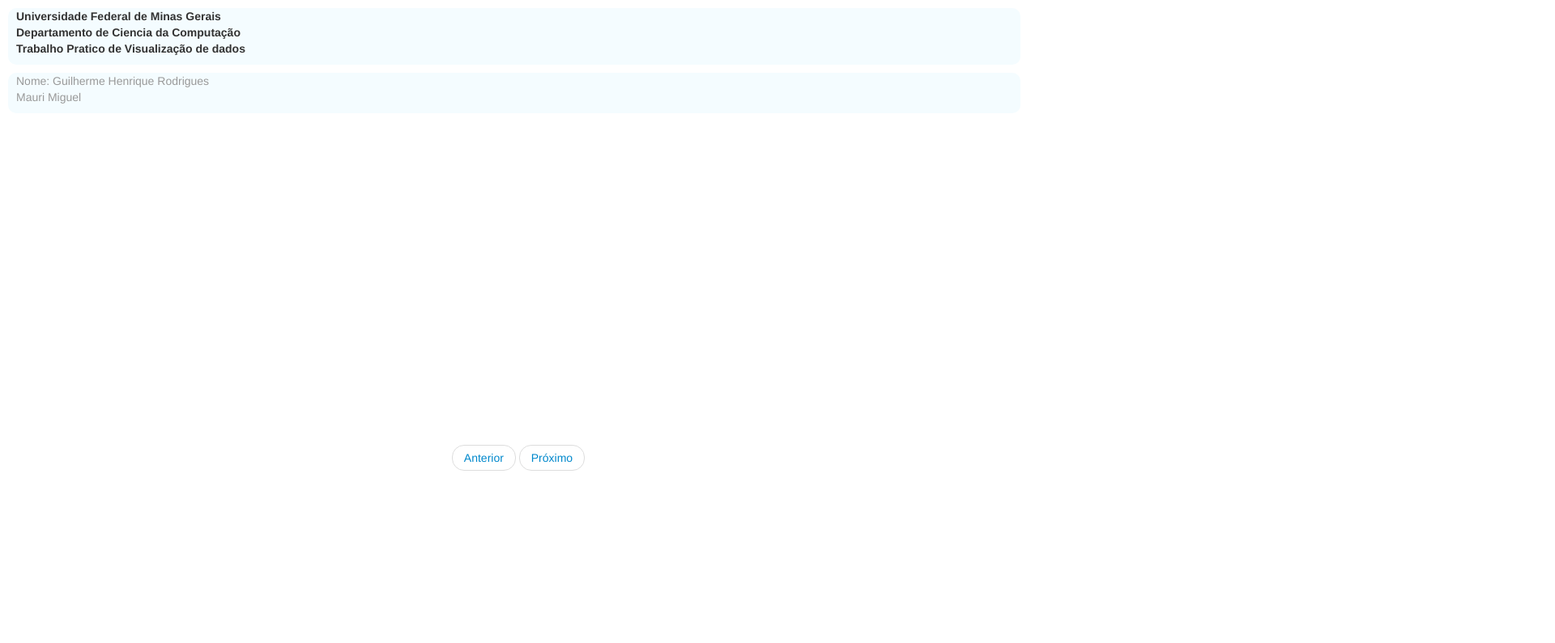
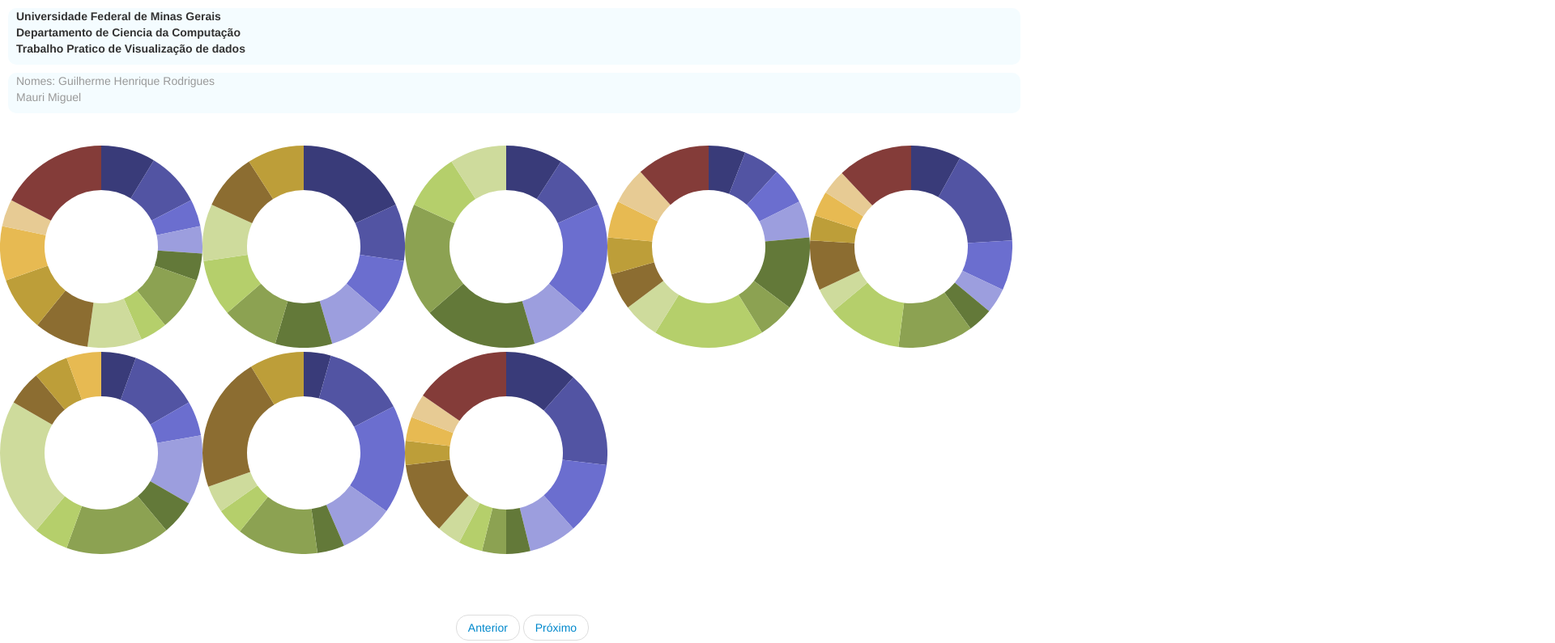
Before and after one commit to mmiguelcj/tp1-vd, a plain HTML site: page index.html in a window 1280 px wide. Shown: the top 795 px of the page at 81% size, 1920 px wide, since content can reach past the window. Drawn offline with nearby package versions, Linux system fonts and the light colour scheme.

Commit message:
css arrumado

```diff
--- a/index.css
+++ b/index.css
@@ -1,3 +1,39 @@
+html, body {
+	width: 2000px;
+	height: 1250px;
+}
+
+/*CSS DO hoover*/
+
+#grafico {
+	height: 80%;
+	position: relative;
+	width: 70%;
+}
+
+
+.tooltip {
+	background: #eee;
+	box-shadow: 0 0 5px #999999;
+	color: #333;
+	display: none;
+	font-size: 12px;
+	left: 130px;
+	padding: 10px;
+	position: absolute;
+	text-align: center;
+	top: 95px;
+	width: 80px;
+	z-index: 10;
+	opacity: 100;
+}
+
+#rect {
+	stroke-width: 2px;
+}
+
+
+
 .infor {
 	height: 70px;
 	max-width: 1250px;
@@ -11,7 +47,7 @@ top: 10px;
 }
 
 
-.grafico{
+.graficoOld{
 	height: 390px;
 	width: 1250px;
 	position:relative;
@@ -45,5 +81,24 @@ position:relative;
 .integ{
 	position:relative;
 	left: 10px;
+}
+
+.control{
+	height: 390px;
+	width: 1250px;
+	position:relative;
+	left: 20px;
+	right: 100px;
+	top: 50px;
+}
+
+#separador2{
+	height: 100px;
+	width: 1250px;
+	position:relative;
+}
+
+.bot{
+	position:center;
 
 }
--- a/index.html
+++ b/index.html
@@ -3,17 +3,22 @@
 <head>
 	<title>Donnuts</title>
 	<meta http-equiv="Content-Type" content="text/html; charset=UTF-8">
-<script src="js/d3.js" charset="utf-8"></script>
-<script src="http://code.jquery.com/jquery-1.11.2.min.js"></script>
-<script src="js/index.js"></script>
-<link rel="stylesheet" href="index.css">
 
 	<link href="bootstrap/css/bootstrap.min.css" rel="stylesheet">
 	<link href="bootstrap/css/bootstrap-responsive.min.css" rel="stylesheet">
 	<script type="text/javascript" src="./bootstrap/js/bootstrap.min.js"></script>
+
+	<script src="js/d3.js" charset="utf-8"></script>
+	<link rel="stylesheet" href="index.css">
+
+	<script src="http://code.jquery.com/jquery-1.11.2.min.js"></script>
+	<script src="js/index.js"></script>
+
+
 </head>
 
 <body>
+	<div id"site">
 		<div class = "cabecalho" id="infortitulo">
 			<div class = "infor" id="inforUni">
 				<div class = "integ">
@@ -34,24 +39,27 @@
 			<div class = "nomes" id="inforAluno">
 				<div class="muted">
 					<div class = "integ">
-				Nome: Guilherme Henrique Rodrigues <br> Mauri Miguel
+						Nomes: Guilherme Henrique Rodrigues <br> Mauri Miguel
 					</div>
 				</div>
 			</div>
 		</div>
 
+	<br>
+	<br>
 
-	<div id=visalizacao>
-		<div class = "grafico" id="grafico">
-
+	<div id = "grafico">
 	</div>
 
-		<div id=botoes>
-			<ul class="pager">
+	<div class = "control">
+		<div>
+			<div class= "bot" id= "botoes" >
+				<ul class= "pager" >
 					<li><a href="#">Anterior</a></li>
 					<li><a href="#">Próximo</a></li>
 				</ul>
 			</div>
 		</div>
+	</div>
 </body>
 </html>
--- /dev/null
+++ b/js/index.js
@@ -0,0 +1,90 @@
+function desenhaGrafo(dadosGrafo){
+
+	console.log(dadosGrafo);
+	var dadosPessoa;
+	//Arrumando dados para o Donnuts
+	//Para cada pessoa no grafico.
+	$.each(dadosGrafo, function (id_pessoa, pessoa){
+		dadosPessoa = [];
+		console.log(id_pessoa);
+		//Desenhe um grafico
+		$.each(pessoa, function(id_lugar, lugar){
+   			console.log(id_lugar, lugar);
+   			dadosPessoa.push({label : id_lugar, count : lugar.length});
+    	});
+
+        var width = 250;
+        var height = 250;
+        var radius = Math.min(width, height) / 2;
+        var donutWidth = 55;                            // NEW
+
+        var color = d3.scale.category20b();
+
+        var svg = d3.select('#grafico')
+          .append('svg')
+          .attr('width', width)
+          .attr('height', height)
+          .append('g')
+          .attr('transform', 'translate(' + (width / 2) + ',' + (height / 2) + ')');
+
+        var arc = d3.svg.arc()
+          .innerRadius(radius-donutWidth)
+          .outerRadius(radius);
+
+        var pie = d3.layout.pie()
+          .value(function(d) { return d.count; })
+          .sort(null);
+
+      	/*Hoover*/
+      	//Tentando o hoover de novo.
+		var tooltip = d3.select('#grafico')                               // NEW
+			.append('div')                                                // NEW
+			.attr('class', 'tooltip');                                    // NEW
+
+		tooltip.append('div')                                           // NEW
+			.attr('class', 'label');                                      // NEW
+
+		tooltip.append('div')                                           // NEW
+			.attr('class', 'count');                                      // NEW
+
+		tooltip.append('div')                                           // NEW
+			.attr('class', 'percent');
+
+        var path = svg.selectAll('path')
+          .data(pie(dadosPessoa))
+          .enter()
+          .append('path')
+          .attr('d', arc)
+          .attr('fill', function(d, i) {
+            return color(d.data.label);
+		});
+
+		path.on('mouseover', function(d) {                            // NEW
+            var total = d3.sum(dadosPessoa.map(function(d) {                // NEW
+              return d.count;                                           // NEW
+            }));                                                        // NEW
+            var percent = Math.round(1000 * d.data.count / total) / 10; // NEW
+            tooltip.select('.label').html(d.data.label);                // NEW
+            tooltip.select('.count').html(d.data.count);                // NEW
+            tooltip.select('.percent').html(percent + '%');             // NEW
+            tooltip.style('display', 'block');                          // NEW
+          });                                                           // NEW
+
+        path.on('mouseout', function() {                              // NEW
+            tooltip.style('display', 'none');                           // NEW
+          });                                                           // NEW
+
+        path.on('mousemove', function(d) {
+  		tooltip.style('top', (d3.event.pageY + 10) + 'px')
+    		.style('left', (d3.event.pageX + 10) + 'px');
+		});
+
+	});
+};
+
+/*Carrega os grafos em memória.*/
+$.getJSON("grafo.json", function(data){
+	dadosGrafo = data;
+	/*Enviando apenas o primeiro gráfico por enquanto.*/
+	desenhaGrafo(dadosGrafo[0]);
+});
```
Lines whose indentation alone changed are shown as unchanged.
